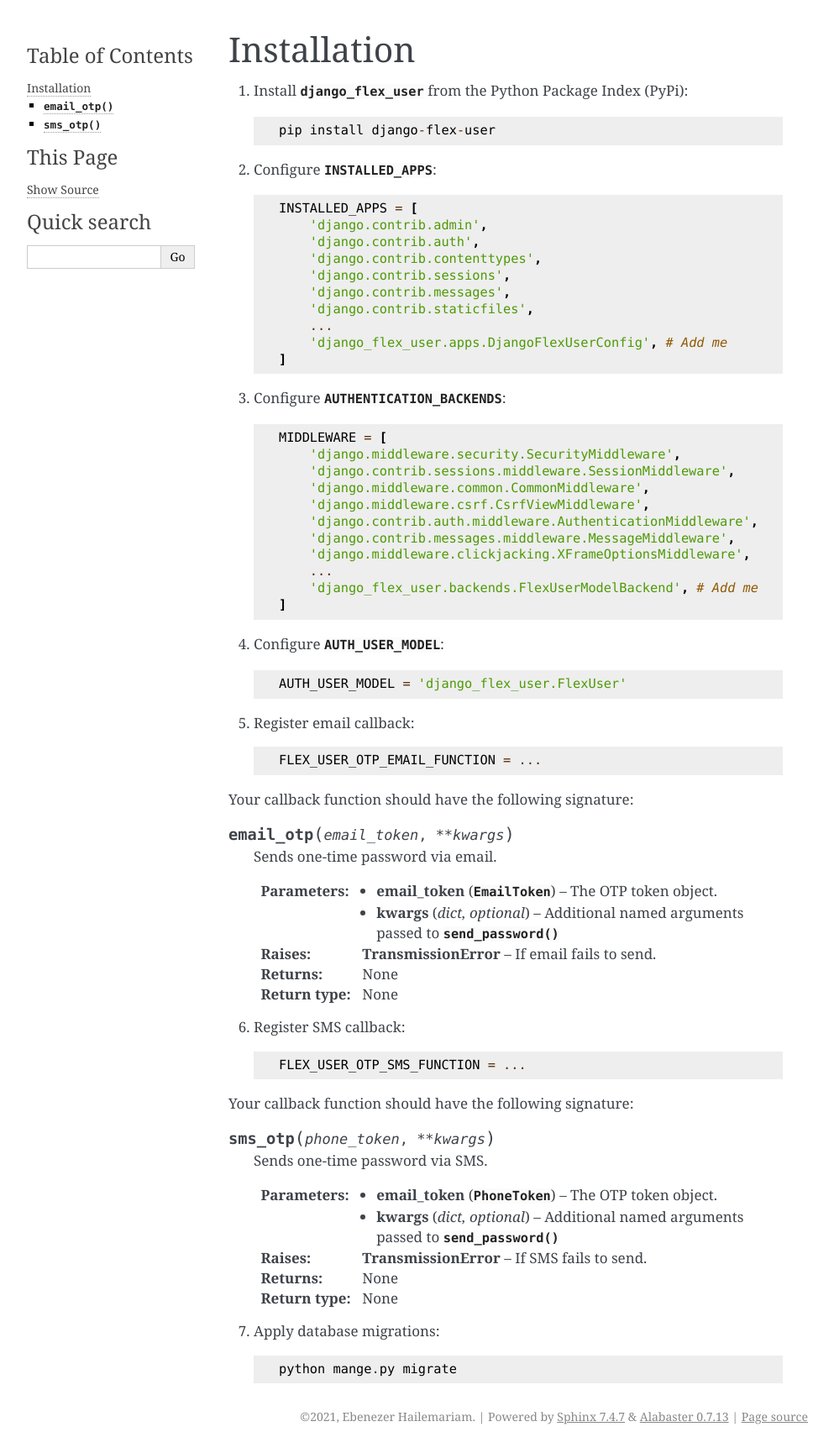
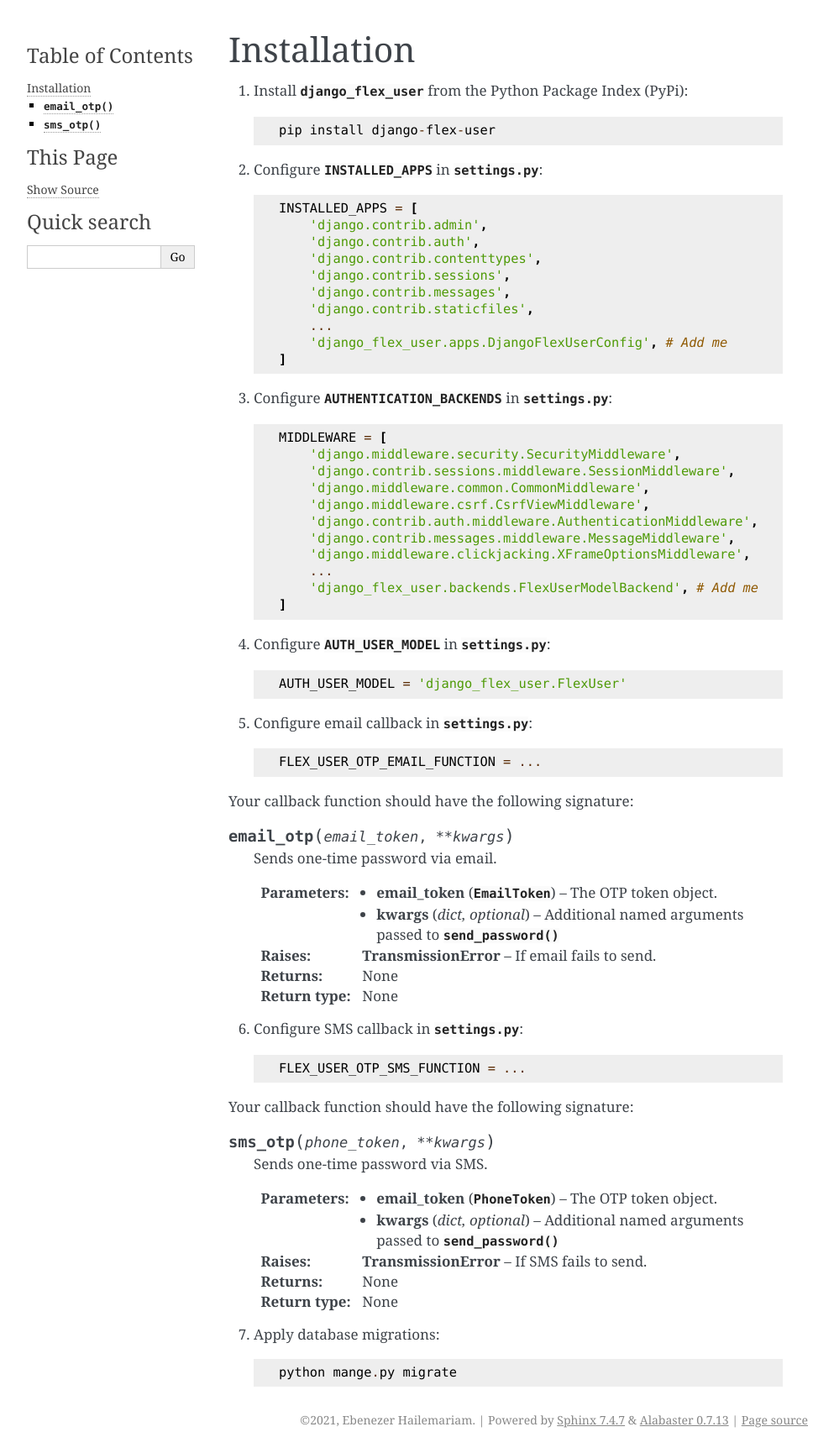
Before and after one commit to ebenh/django-flex-user, a Sphinx documentation site: the page built from docs/source/installation.rst, in a window 1280 px wide. Shown: the whole page at 84% size, without its empty margins (148-1141 px from the left). Built offline with Sphinx 7.4.7, drawn with Linux system fonts in a browser that asks for light colours.

Commit message:
Updating documentation

```diff
--- a/docs/source/installation.rst
+++ b/docs/source/installation.rst
@@ -5,7 +5,7 @@ Installation
 
     pip install django-flex-user
 
-2. Configure :setting:`INSTALLED_APPS`::
+2. Configure :setting:`INSTALLED_APPS` in :mod:`settings.py`::
 
     INSTALLED_APPS = [
         'django.contrib.admin',
@@ -18,7 +18,7 @@ Installation
         'django_flex_user.apps.DjangoFlexUserConfig', # Add me
     ]
 
-3. Configure :setting:`AUTHENTICATION_BACKENDS`::
+3. Configure :setting:`AUTHENTICATION_BACKENDS` in :mod:`settings.py`::
 
     MIDDLEWARE = [
         'django.middleware.security.SecurityMiddleware',
@@ -32,11 +32,11 @@ Installation
         'django_flex_user.backends.FlexUserModelBackend', # Add me
     ]
 
-4. Configure :setting:`AUTH_USER_MODEL`::
+4. Configure :setting:`AUTH_USER_MODEL` in :mod:`settings.py`::
 
     AUTH_USER_MODEL = 'django_flex_user.FlexUser'
 
-5. Register email callback::
+5. Configure email callback in :mod:`settings.py`::
 
     FLEX_USER_OTP_EMAIL_FUNCTION = ...
 
@@ -54,7 +54,7 @@ Your callback function should have the following signature:
     :returns: None
     :rtype: None
 
-6. Register SMS callback::
+6. Configure SMS callback in :mod:`settings.py`::
 
     FLEX_USER_OTP_SMS_FUNCTION = ...
 
```
